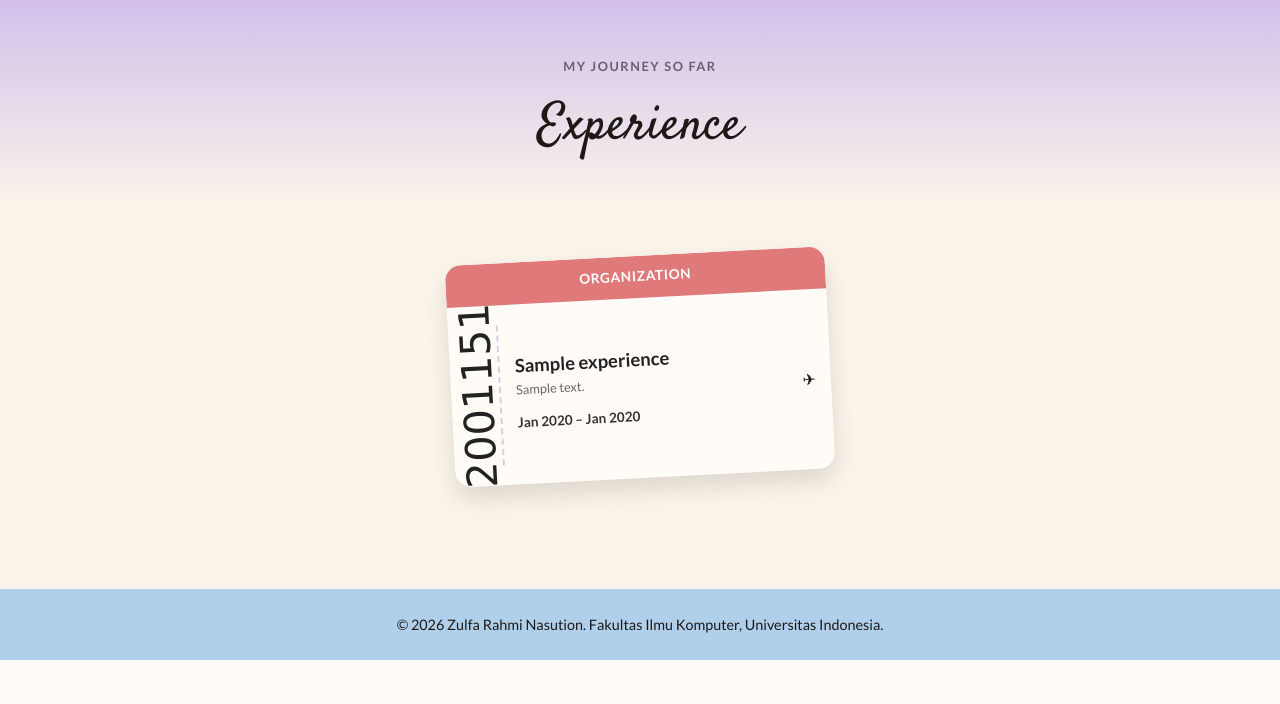
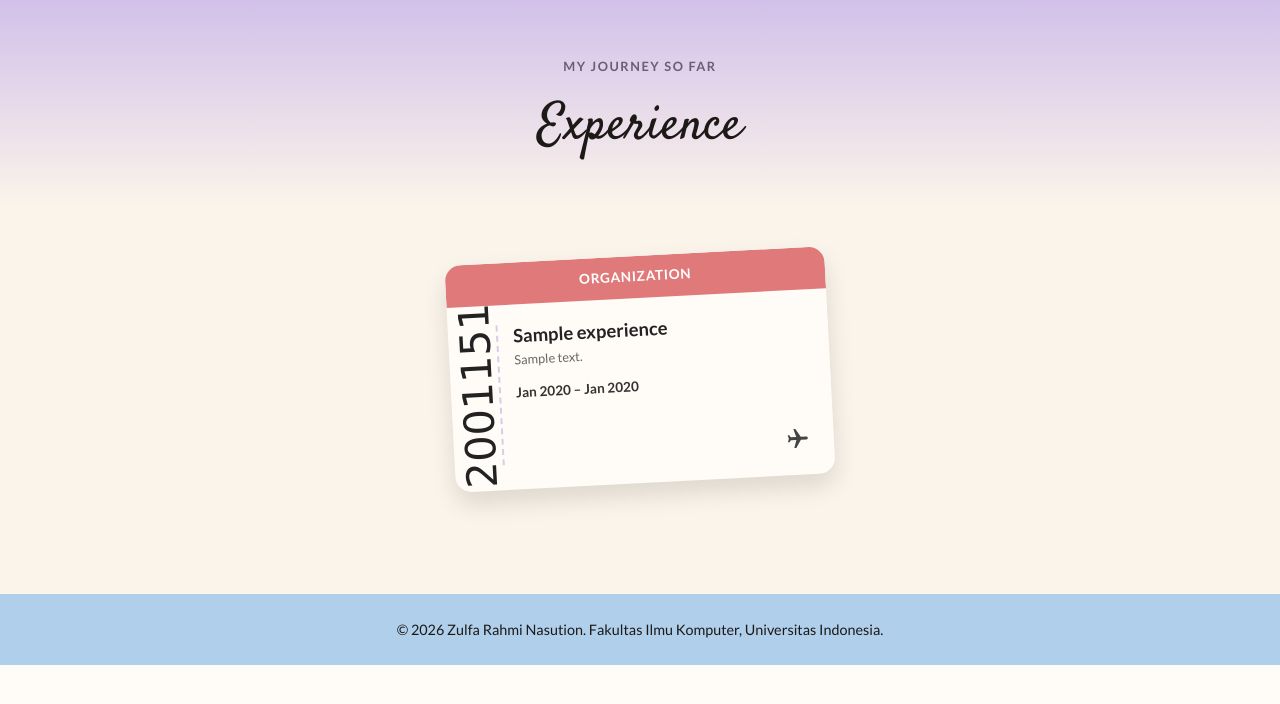
Before and after one commit to zulfa-rahmi/myportofolio, a Django app: page /experience/ in a window 1280 px wide. Shown: the part 76-780 px from the top of the page. Run offline with Django 5.2, Linux system fonts and the light colour scheme; tables that the repository leaves empty hold one stand-in row (values such as "Sample post"); some web fonts are replaced.

Commit message:
fix: memperbaiki gambar pada bagian projects dan gambar pesawat pada bagian experience

```diff
--- a/main/admin.py
+++ b/main/admin.py
@@ -1 +1,4 @@
 from django.contrib import admin
+from .models import Project  # panggil model Project kamu
+
+admin.site.register(Project)
--- a/static/css/style.css
+++ b/static/css/style.css
@@ -519,11 +522,14 @@ body {
     background-color: var(--teal);
 }
 
+/* ==========================================================================
+   PERBAIKAN TIKET & POSISI PESAWAT (LENGKAP)
+   ========================================================================== */
 .ticket-body {
     display: flex;
-    align-items: center;
-    padding: 20px 15px;
-    position: relative;
+    align-items: flex-start; /* Ubah dari center ke flex-start agar posisi tidak dipaksa ke tengah vertikal */
+    padding: 20px 15px 25px; /* Tambah padding bawah untuk ruang pesawat */
+    position: relative; /* Menjadi patokan utama absolute pesawat */
 }
 
 .ticket-barcode {
@@ -551,7 +557,7 @@ body {
     flex: 1;
     min-width: 0;
     text-align: left;
-    padding-right: 26px;
+    padding-right: 35px; /* Beri jarak di kanan agar teks tidak menutupi pesawat */
 }
 
 .ticket-role {
@@ -600,14 +606,17 @@ body {
     font-weight: 700;
 }
 
-.ticket-plane {
-    position: absolute;
-    bottom: 15px;
-    right: 15px;
-    width: 20px;
-    height: 20px;
-    color: #333;
-    transform: rotate(-45deg);
+/* Memaksa pesawat lepas dari flexbox dan terkunci di kanan bawah tiket */
+svg.ticket-plane {
+    position: absolute !important;
+    bottom: 24px !important;
+    right: 24px !important;
+    width: 24px !important;  /* Dikunci lebarnya */
+    height: 24px !important; /* Dikunci tingginya */
+    color: #444444;
+    transform: rotate(90deg);
+    pointer-events: none;
+    z-index: 5;
 }
 
 /* ==========================================================================
--- a/templates/experience.html
+++ b/templates/experience.html
@@ -35,7 +35,9 @@
                             {% endif %}
                         </p>
                     </div>
-                    <div class="plane-icon">✈</div>
+                    <svg class="ticket-plane" viewBox="0 0 24 24" fill="currentColor">
+                        <path d="M21 16v-2l-8-5V3.5c0-.83-.67-1.5-1.5-1.5S10 2.67 10 3.5V9l-8 5v2l8-2.5V19l-2 1.5V22l3.5-1 3.5 1v-1.5L13 19v-5.5l8 2.5z"/>
+                    </svg>
                 </div>
             </article>
         {% empty %}
--- a/templates/projects.html
+++ b/templates/projects.html
@@ -15,12 +15,11 @@
         {% for project in project_list %}
             <article class="project-card">
                 <div class="project-cover">
-                    {% if project.thumbnail %}
-                        <img src="{% static project.thumbnail %}" alt="Preview of {{ project.title }}">
+                    {% if project.cover_image %}
+                        <img src="{% static 'img/projects/' %}{{ project.cover_image }}" alt="Preview of {{ project.title }}">
                     {% else %}
                         <div class="stamp-placeholder">{{ project.title }}</div>
                     {% endif %}
-                    <span class="stamp-year">{{ project.year }}</span>
                 </div>
 
                 <div class="project-body">
```
Also changed, not shown: other parts of static/css/style.css (+18 -12 lines).
